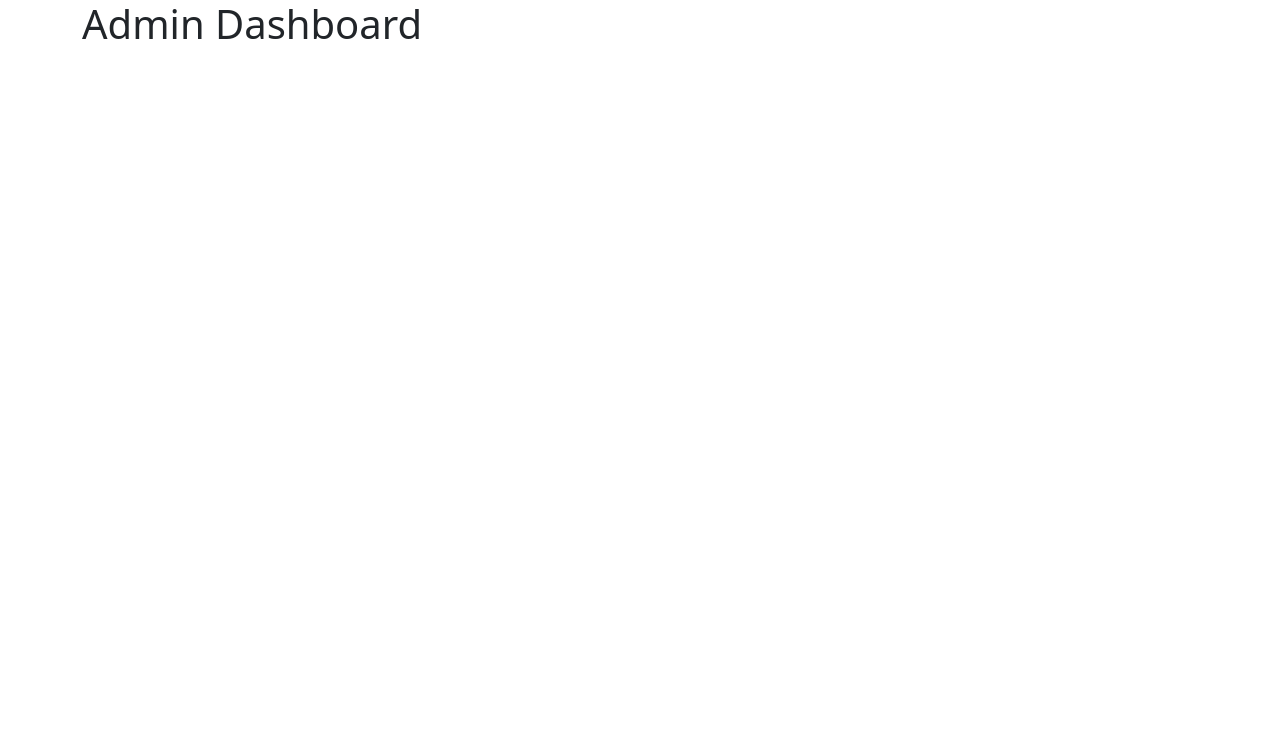
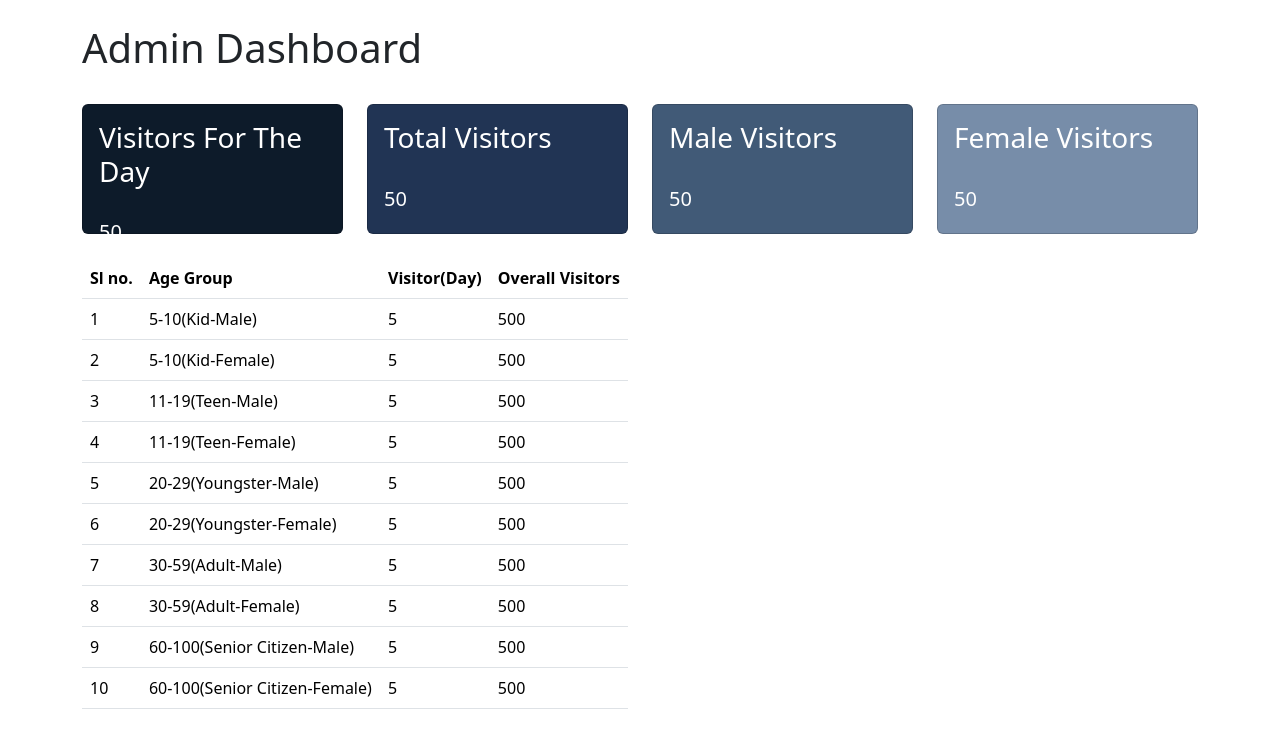
Before and after one commit to NehalH/walmart-utility-website, a plain HTML site: page realStuff/dashboard.html in a window 1280 px wide. Drawn offline with nearby package versions, Linux system fonts and the light colour scheme.

Commit message:
Dashboard added

```diff
--- a/realStuff/dashboard.html
+++ b/realStuff/dashboard.html
@@ -10,11 +10,137 @@
 </head>
 <body>
     <div class="container">
+        <br>
         <h1>Admin Dashboard</h1>
         <br>
+        <div class="row">
+            <div class="col-3">
 
+                <div class="card" style="background-color: #0d1b2a; height: 130px;">
+                    <div class="card-body">
+                        <h3 class="card-title" style="color: white;">Visitors For The Day</h3>
+                        <br>
+                        <h5 class="card-title" style="color: white;">50</h5>
+                    </div>
+                </div>
+
+            </div>
+            <div class="col-3">
+
+                <div class="card" style="background-color: #213454; height: 130px;">
+                    <div class="card-body">
+                        <h3 class="card-title" style="color: white;">Total Visitors</h3>
+                        <br>
+                        <h5 class="card-title" style="color: white;">50</h5>
+                    </div>
+                </div>
+
+            </div>
+            <div class="col-3">
+
+                <div class="card" style="background-color: #415a77; height: 130px;">
+                    <div class="card-body">
+                        <h3 class="card-title" style="color: white;">Male Visitors</h3>
+                        <br>
+                        <h5 class="card-title" style="color: white;">50</h5>
+                    </div>
+                </div>
+
+            </div>
+            <div class="col-3">
+
+                <div class="card" style="background-color: #778da9; height: 130px;">
+                    <div class="card-body">
+                        <h3 class="card-title" style="color: white;">Female Visitors</h3>
+                        <br>
+                        <h5 class="card-title" style="color: white;">50</h5>
+                    </div>
+                </div>
+
+            </div>
+        </div>
+        <br>
         <div class="row">
-
+            <div class="col-6">
+                <table class="table">
+                    <thead>
+                      <tr>
+                        <th>Sl no.</th>
+                        <th>Age Group</th>
+                        <th>Visitor(Day)</th>
+                        <th>Overall Visitors</th>
+                      </tr>
+                    </thead>
+                    <tbody>
+                      <tr>
+                        <td>1</td>
+                        <td>5-10(Kid-Male)</td>
+                        <td>5</td>
+                        <td>500</td>
+                      </tr>
+                      <tr>
+                          <td>2</td>
+                          <td>5-10(Kid-Female)</td>
+                          <td>5</td>
+                          <td>500</td>
+                        </tr>
+                        <tr>
+                          <td>3</td>
+                          <td>11-19(Teen-Male)</td>
+                          <td>5</td>
+                          <td>500</td>
+                        </tr>
+                        <tr>
+                          <td>4</td>
+                          <td>11-19(Teen-Female)</td>
+                          <td>5</td>
+                          <td>500</td>
+                        </tr>
+                        <tr>
+                          <td>5</td>
+                          <td>20-29(Youngster-Male)</td>
+                          <td>5</td>
+                          <td>500</td>
+                        </tr>
+                        <tr>
+                          <td>6</td>
+                          <td>20-29(Youngster-Female)</td>
+                          <td>5</td>
+                          <td>500</td>
+                        </tr>
+                        <tr>
+                          <td>7</td>
+                          <td>30-59(Adult-Male)</td>
+                          <td>5</td>
+                          <td>500</td>
+                        </tr>
+                        <tr>
+                          <td>8</td>
+                          <td>30-59(Adult-Female)</td>
+                          <td>5</td>
+                          <td>500</td>
+                        </tr>
+                        <tr>
+                          <td>9</td>
+                          <td>60-100(Senior Citizen-Male)</td>
+                          <td>5</td>
+                          <td>500</td>
+                        </tr>
+                        <tr>
+                          <td>10</td>
+                          <td>60-100(Senior Citizen-Female)</td>
+                          <td>5</td>
+                          <td>500</td>
+                        </tr>
+                    </tbody>
+                  </table>
+            </div>
+            <div class="col-6">
+                <br>
+                <div>
+                    <canvas id="myChart"></canvas>
+                </div>
+            </div>
         </div>
     </div>
 </body>
```
